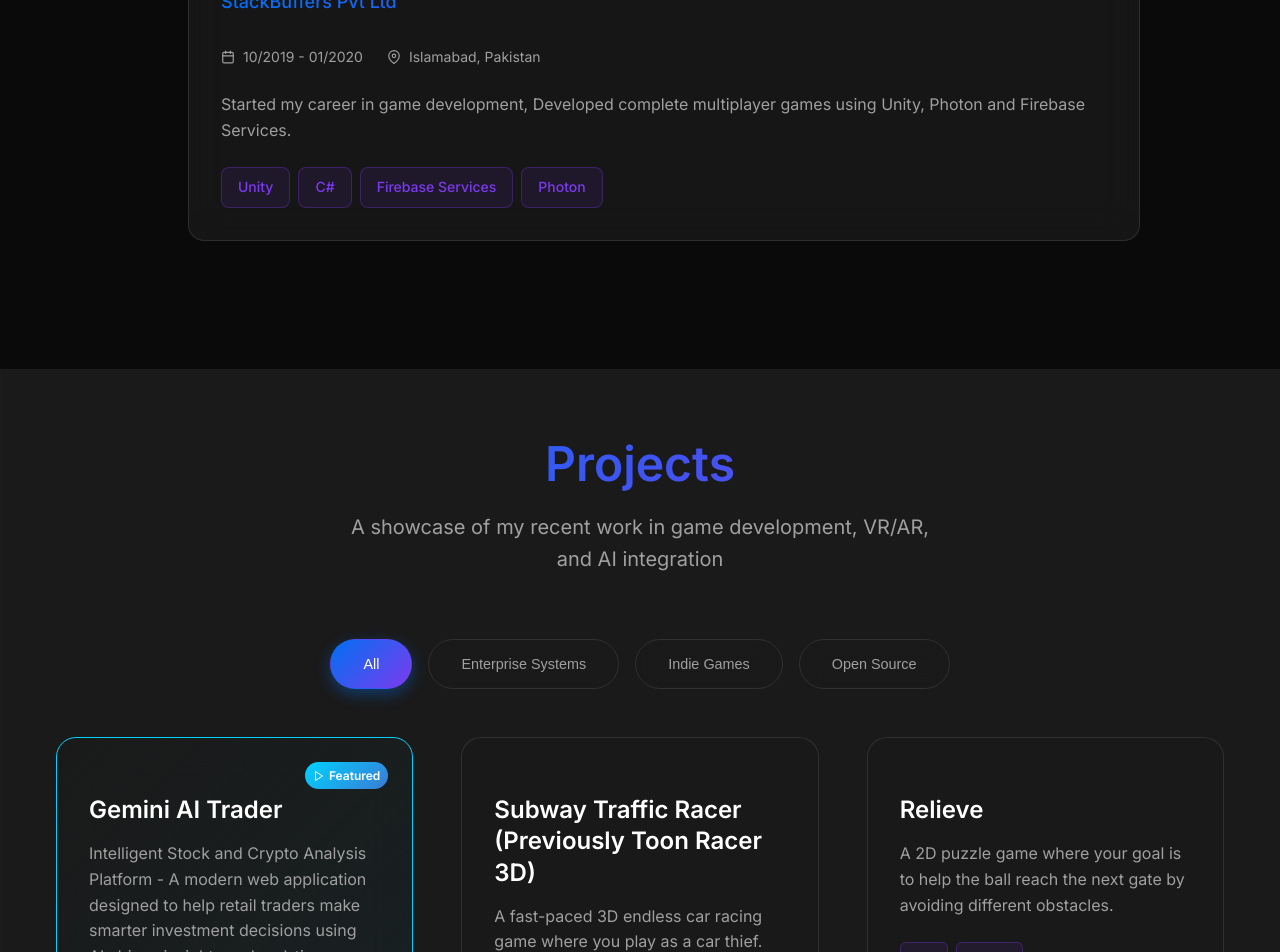
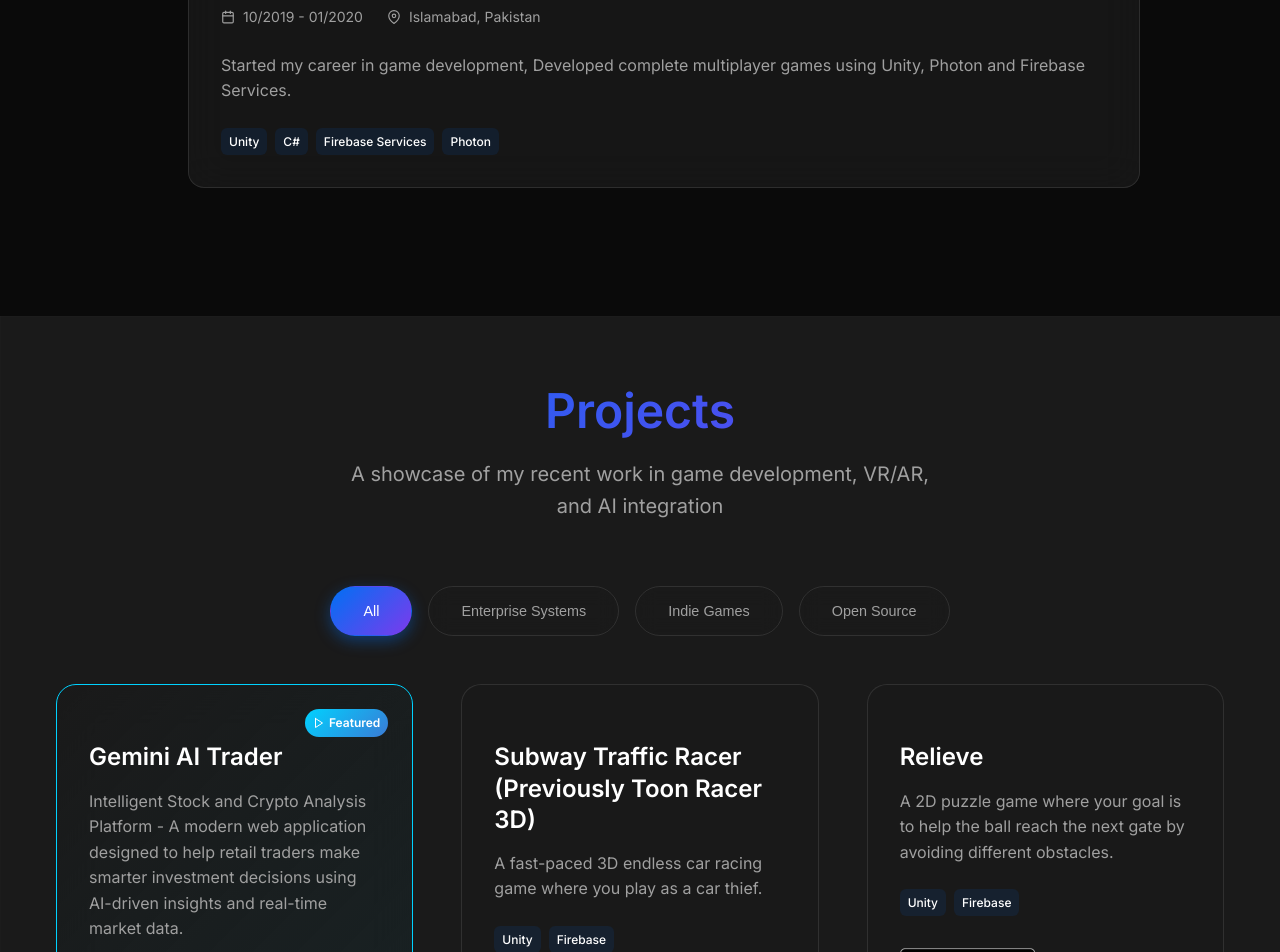
Before and after one commit to abdullah6930/abdullah-qadeer-portfolio, a React (Create React App) app: page / in a window 1280 px wide. Shown: the part 2180-3132 px from the top of the page. Built offline with nearby package versions, Linux system fonts and the light colour scheme.

Commit message:
Changed Experience badge color

```diff
--- a/src/components/Experience.css
+++ b/src/components/Experience.css
@@ -162,10 +162,10 @@
   gap: var(--spacing-sm);
 }
 
-.tech-tag {
+.experience .tech-tag {
   background: rgba(0, 112, 243, 0.1);
-  border: 1px solid rgba(0, 112, 243, 0.3);
-  color: var(--primary-color);
+  border: var(--secondary-color);
+  color: white;
   padding: var(--spacing-xs) var(--spacing-sm);
   border-radius: 6px;
   font-size: 0.75rem;
--- a/src/components/Projects.css
+++ b/src/components/Projects.css
@@ -144,9 +144,9 @@
 }
 
 .tech-badge {
-  background: rgba(124, 58, 237, 0.1);
-  border: 1px solid rgba(124, 58, 237, 0.3);
-  color: var(--secondary-color);
+  background: rgba(0, 112, 243, 0.1);
+  border: var(--secondary-color);
+  color: white;
   padding: var(--spacing-xs) var(--spacing-sm);
   border-radius: 6px;
   font-size: 0.75rem;
@@ -291,12 +291,12 @@
 }
 
 .tech-tag {
-  background: rgba(124, 58, 237, 0.1);
-  border: 1px solid rgba(124, 58, 237, 0.3);
-  color: var(--secondary-color);
-  padding: var(--spacing-sm) var(--spacing-md);
-  border-radius: 8px;
-  font-size: 0.875rem;
+  background: rgba(0, 112, 243, 0.1);
+  border: var(--secondary-color);
+  color: white;
+  padding: var(--spacing-xs) var(--spacing-sm);
+  border-radius: 6px;
+  font-size: 0.75rem;
   font-weight: 500;
 }
 
```
